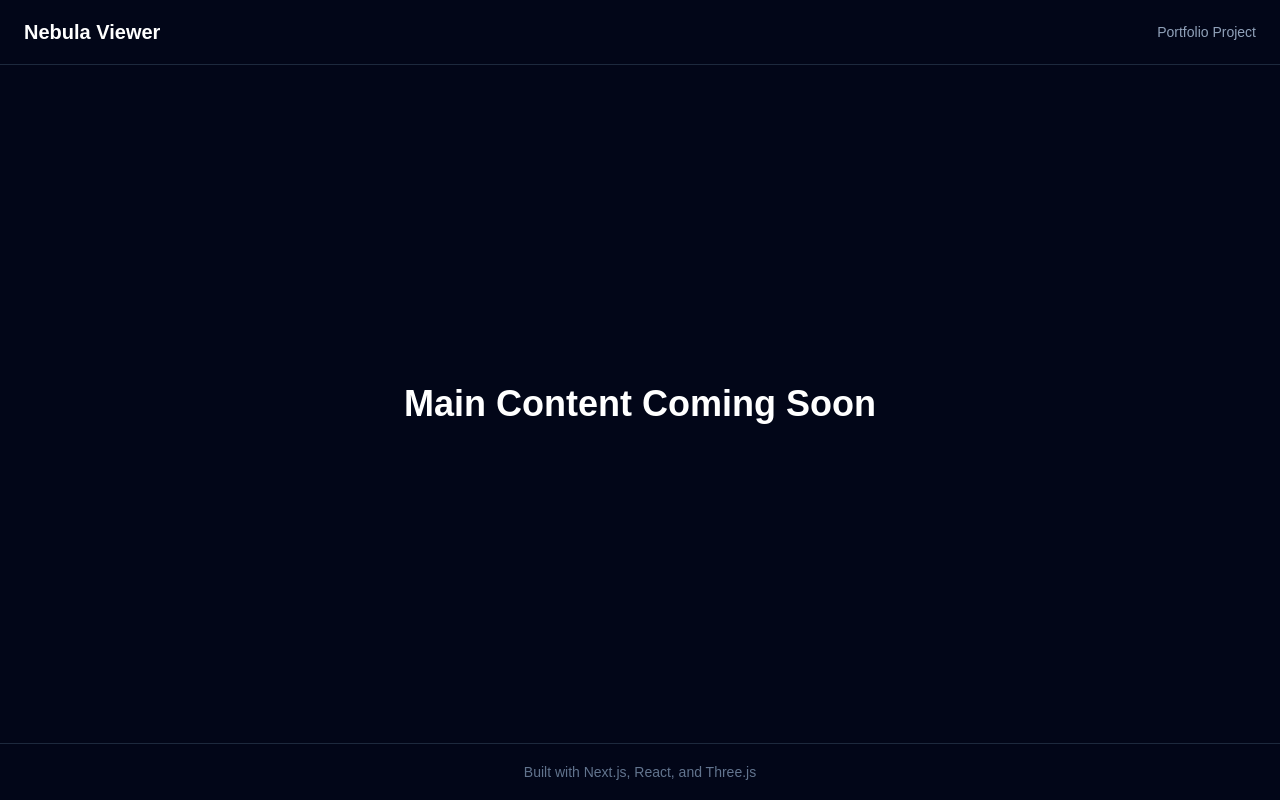
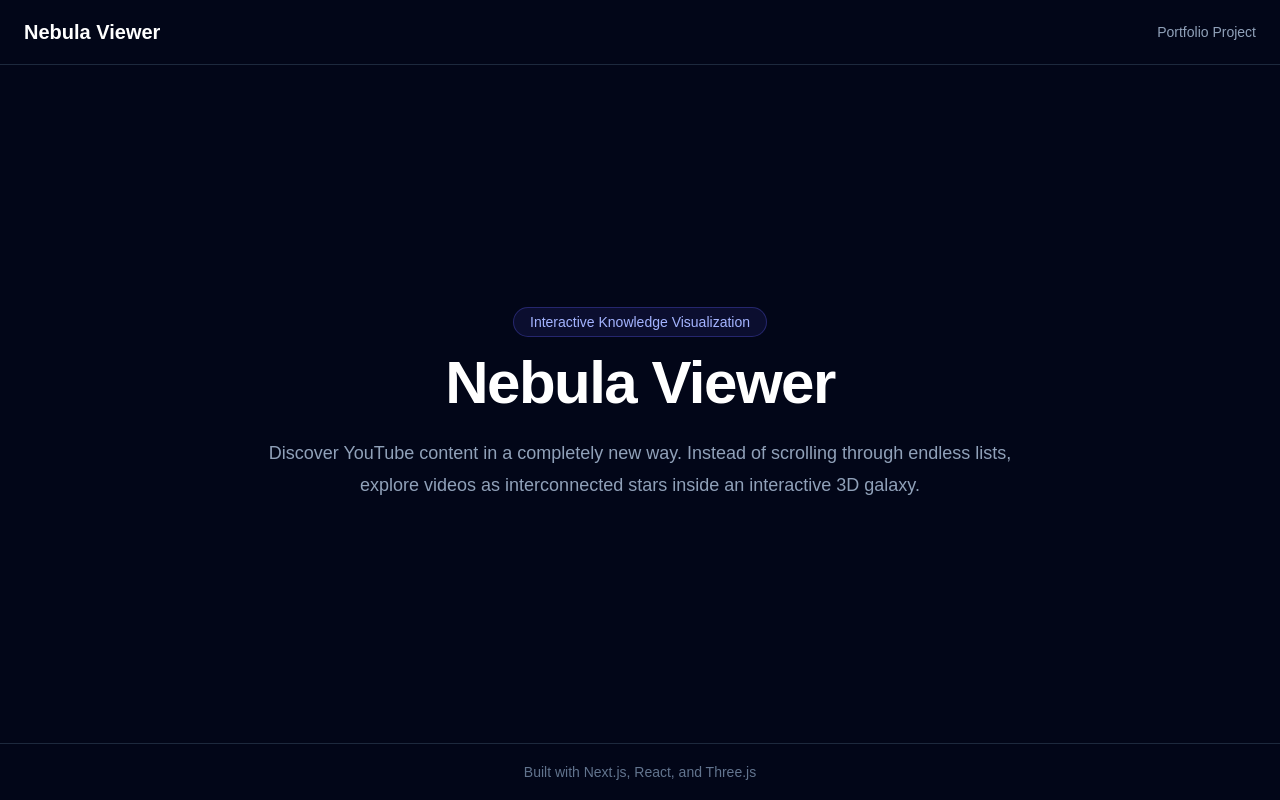
Before and after one commit to leulmintesinot/nebula-viewer, a Next.js app: page / in a window 1280 px wide. Built offline with nearby package versions, Linux system fonts and the light colour scheme.

Commit message:
feat(hero): add landing page hero section

```diff
--- a/app/page.tsx
+++ b/app/page.tsx
@@ -1,5 +1,6 @@
 import Header from "@/components/layout/Header";
 import Footer from "@/components/layout/Footer";
+import Hero from "@/components/hero/Hero";
 
 export default function Home() {
   return (
@@ -7,9 +8,7 @@ export default function Home() {
       <Header />
 
       <main className="flex flex-1 items-center justify-center px-6">
-        <h2 className="text-4xl font-bold text-white">
-          Main Content Coming Soon
-        </h2>
+        <Hero />
       </main>
 
       <Footer />
--- /dev/null
+++ b/components/hero/Hero.tsx
@@ -0,0 +1,19 @@
+export default function Hero() {
+  return (
+    <section className="mx-auto flex w-full max-w-5xl flex-col items-center text-center">
+      <p className="mb-4 rounded-full border border-indigo-500/30 bg-indigo-500/10 px-4 py-1 text-sm font-medium text-indigo-300">
+        Interactive Knowledge Visualization
+      </p>
+
+      <h1 className="mb-6 text-5xl font-extrabold tracking-tight text-white md:text-6xl">
+        Nebula Viewer
+      </h1>
+
+      <p className="max-w-3xl text-lg leading-8 text-slate-400">
+        Discover YouTube content in a completely new way. Instead of scrolling
+        through endless lists, explore videos as interconnected stars inside an
+        interactive 3D galaxy.
+      </p>
+    </section>
+  );
+}
```
